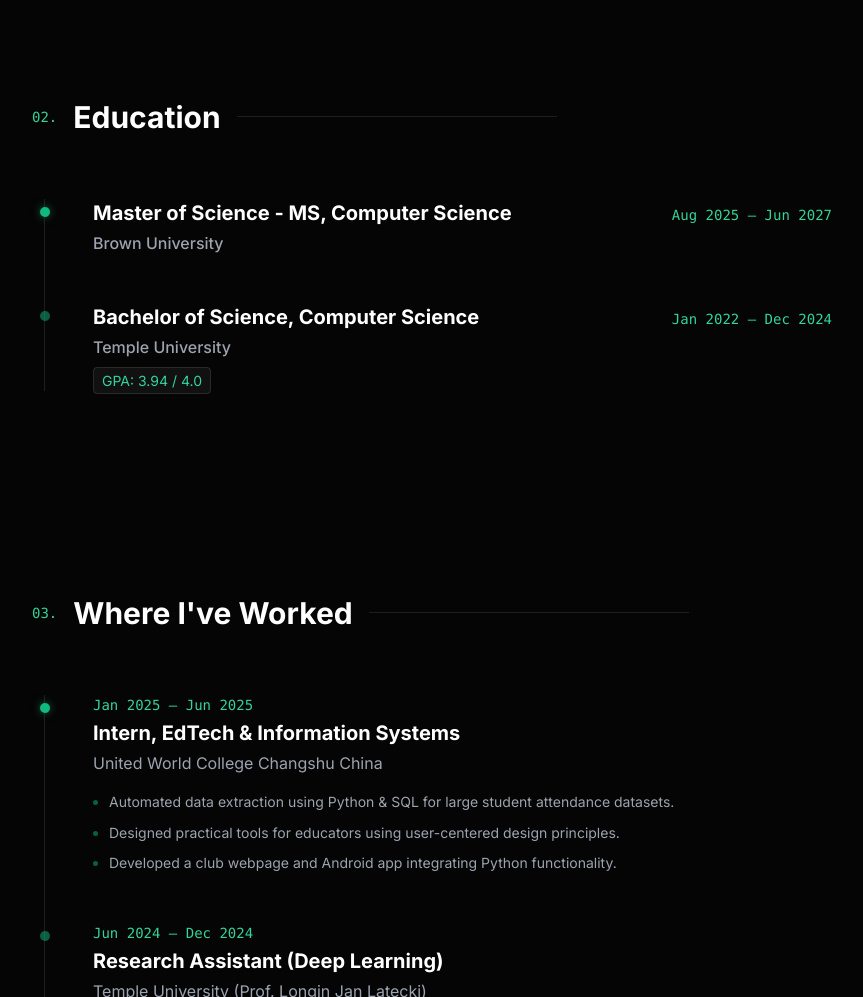
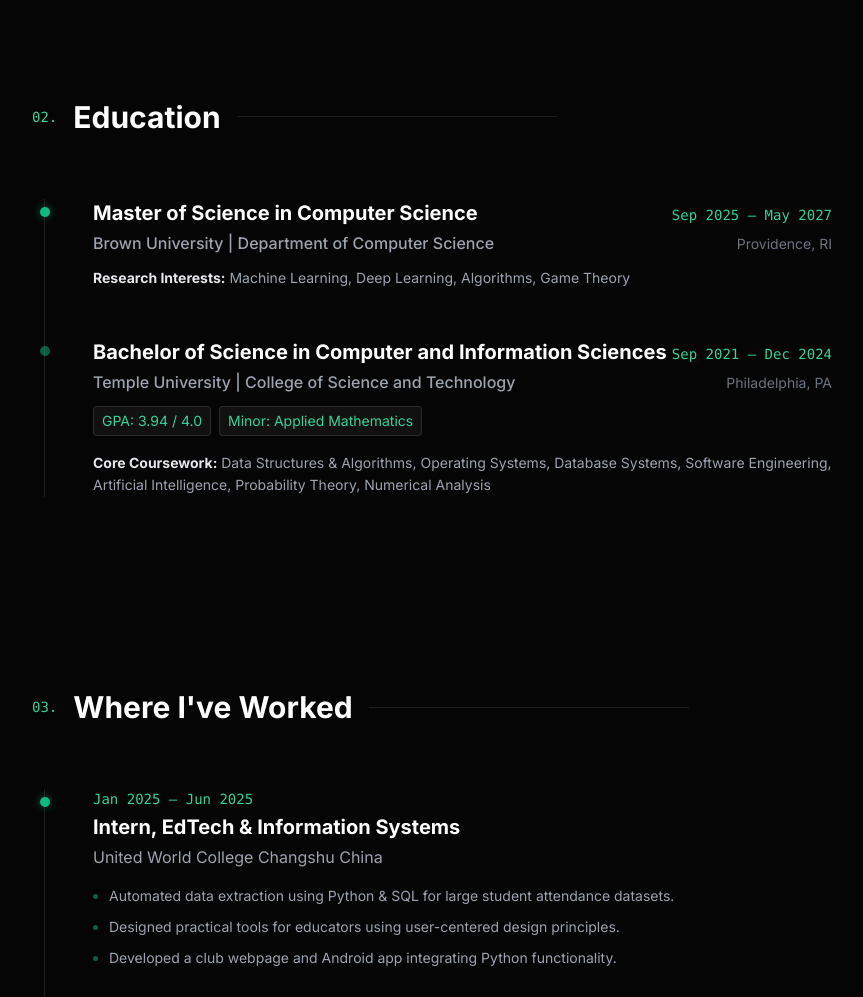
Before and after one commit to RenxuanYao/RenxuanYao.github.io, a plain HTML site: page index.html in a window 1280 px wide. Shown: the part 1444-2441 px from the top of the page, without its empty margins (208-1071 px from the left). Drawn offline with nearby package versions, Linux system fonts and the light colour scheme; animation ran at ten frames a second.

Commit message:
fixed eduction

```diff
--- a/index.html
+++ b/index.html
@@ -166,21 +166,34 @@
             <div class="relative pl-8 md:pl-12 group">
                 <div class="absolute -left-[5px] top-2 w-2.5 h-2.5 rounded-full bg-emerald-500 shadow-[0_0_10px_rgba(16,185,129,0.5)]"></div>
                 <div class="flex flex-col md:flex-row md:justify-between md:items-baseline mb-1">
-                    <h3 class="text-xl font-bold text-white">Master of Science - MS, Computer Science</h3>
-                    <span class="text-sm font-mono text-emerald-400">Aug 2025 – Jun 2027</span>
+                    <h3 class="text-xl font-bold text-white">Master of Science in Computer Science</h3>
+                    <span class="text-sm font-mono text-emerald-400">Sep 2025 – May 2027</span>
                 </div>
-                <div class="text-gray-400 font-medium mb-3">Brown University</div>
+                <div class="flex flex-col md:flex-row md:justify-between md:items-baseline mb-3 text-gray-400 font-medium">
+                    <span>Brown University | Department of Computer Science</span>
+                    <span class="text-sm text-gray-500 font-normal">Providence, RI</span>
+                </div>
+                <div class="text-sm text-gray-400 leading-relaxed">
+                    <strong class="text-gray-200">Research Interests:</strong> Machine Learning, Deep Learning, Algorithms, Game Theory
+                </div>
             </div>
 
             <div class="relative pl-8 md:pl-12 group">
                 <div class="absolute -left-[5px] top-2 w-2.5 h-2.5 rounded-full bg-emerald-500/50 group-hover:bg-emerald-500 transition-colors"></div>
                 <div class="flex flex-col md:flex-row md:justify-between md:items-baseline mb-1">
-                    <h3 class="text-xl font-bold text-white">Bachelor of Science, Computer Science</h3>
-                    <span class="text-sm font-mono text-emerald-400">Jan 2022 – Dec 2024</span>
+                    <h3 class="text-xl font-bold text-white">Bachelor of Science in Computer and Information Sciences</h3>
+                    <span class="text-sm font-mono text-emerald-400">Sep 2021 – Dec 2024</span>
                 </div>
-                <div class="text-gray-400 font-medium mb-3">Temple University</div>
-                <div class="mb-3 text-sm">
+                <div class="flex flex-col md:flex-row md:justify-between md:items-baseline mb-3 text-gray-400 font-medium">
+                    <span>Temple University | College of Science and Technology</span>
+                    <span class="text-sm text-gray-500 font-normal">Philadelphia, PA</span>
+                </div>
+                <div class="mb-4 text-sm flex flex-wrap gap-2">
                     <span class="px-2 py-1 bg-white/5 border border-white/10 rounded text-emerald-400">GPA: 3.94 / 4.0</span>
+                    <span class="px-2 py-1 bg-white/5 border border-white/10 rounded text-emerald-400">Minor: Applied Mathematics</span>
+                </div>
+                <div class="text-sm text-gray-400 leading-relaxed">
+                    <strong class="text-gray-200">Core Coursework:</strong> Data Structures & Algorithms, Operating Systems, Database Systems, Software Engineering, Artificial Intelligence, Probability Theory, Numerical Analysis
                 </div>
             </div>
         </div>
```
